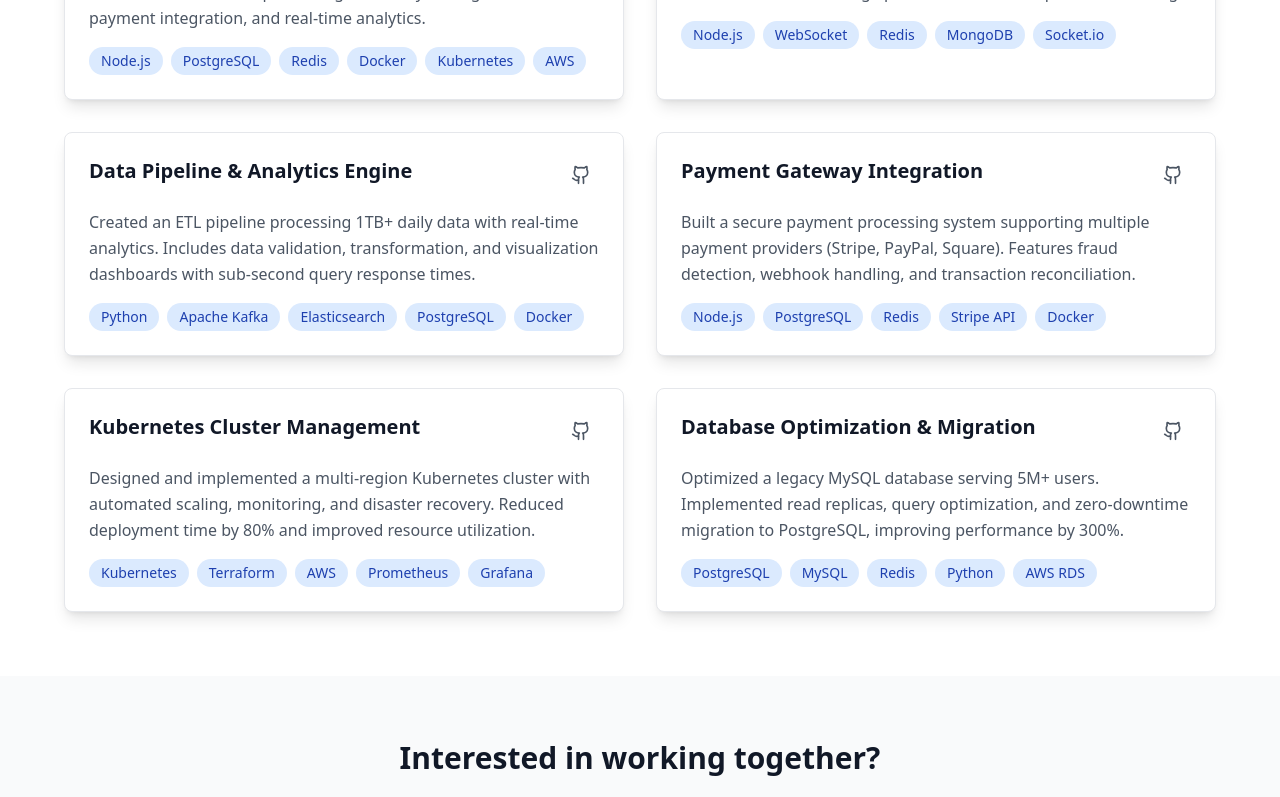
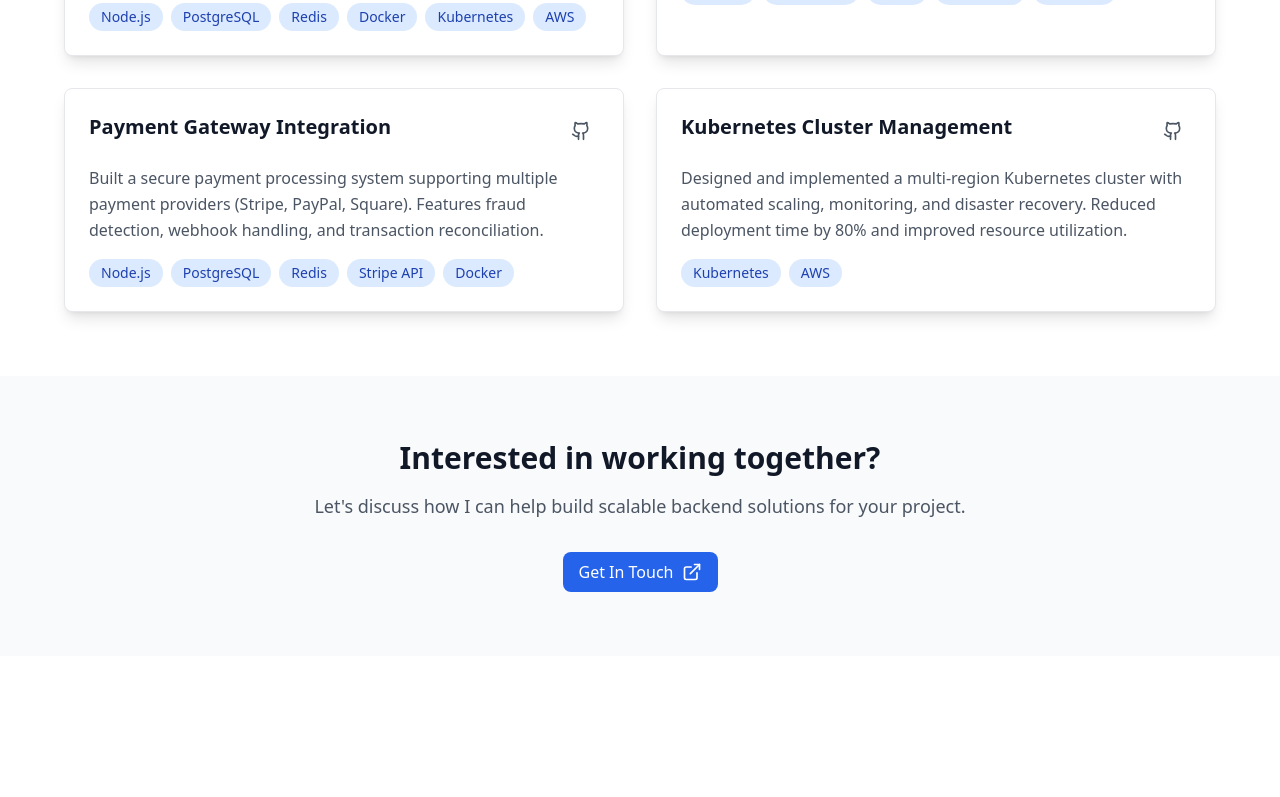
Before and after one commit to sarangspadalkar/sarangspadalkar.github.io, a React (Vite) app: page /projects in a window 1280 px wide. Shown: the part 760-1557 px from the top of the page. After the commit the page ends 1416 px from the top, so only its background shows below. Built offline with nearby package versions, Linux system fonts and the light colour scheme.

Commit message:
make projects section more realistic

```diff
--- a/src/pages/Projects.tsx
+++ b/src/pages/Projects.tsx
@@ -1,6 +1,6 @@
-import {motion} from 'framer-motion';
-import {ExternalLink, Filter, Github} from 'lucide-react';
-import {useState} from 'react';
+import { motion } from 'framer-motion';
+import { ExternalLink, Filter, Github } from 'lucide-react';
+import { useState } from 'react';
 
 interface Project {
     id: number;
@@ -54,21 +54,6 @@ const Projects = () => {
         },
         {
             id: 3,
-            title: 'Data Pipeline & Analytics Engine',
-            description:
-                'Created an ETL pipeline processing 1TB+ daily data with real-time analytics. Includes data validation, transformation, and visualization dashboards with sub-second query response times.',
-            technologies: [
-                'Python',
-                'Apache Kafka',
-                'Elasticsearch',
-                'PostgreSQL',
-                'Docker',
-            ],
-            githubUrl: 'https://github.com/sarangspadalkar/data-pipeline',
-            category: 'backend',
-        },
-        {
-            id: 4,
             title: 'Payment Gateway Integration',
             description:
                 'Built a secure payment processing system supporting multiple payment providers (Stripe, PayPal, Square). Features fraud detection, webhook handling, and transaction reconciliation.',
@@ -89,28 +74,10 @@ const Projects = () => {
                 'Designed and implemented a multi-region Kubernetes cluster with automated scaling, monitoring, and disaster recovery. Reduced deployment time by 80% and improved resource utilization.',
             technologies: [
                 'Kubernetes',
-                'Terraform',
                 'AWS',
-                'Prometheus',
-                'Grafana',
             ],
             githubUrl: 'https://github.com/sarangspadalkar/k8s-cluster',
             category: 'infrastructure',
-        },
-        {
-            id: 6,
-            title: 'Database Optimization & Migration',
-            description:
-                'Optimized a legacy MySQL database serving 5M+ users. Implemented read replicas, query optimization, and zero-downtime migration to PostgreSQL, improving performance by 300%.',
-            technologies: [
-                'PostgreSQL',
-                'MySQL',
-                'Redis',
-                'Python',
-                'AWS RDS',
-            ],
-            githubUrl: 'https://github.com/sarangspadalkar/db-migration',
-            category: 'database',
         },
     ];
 
@@ -128,12 +95,12 @@ const Projects = () => {
             );
 
     const filterOptions = [
-        {value: 'all', label: 'All Projects'},
-        {value: 'backend', label: 'Backend Systems'},
-        {value: 'api', label: 'APIs'},
-        {value: 'infrastructure', label: 'Infrastructure'},
-        {value: 'database', label: 'Database'},
-        ...allTechnologies.map((tech) => ({value: tech, label: tech})),
+        { value: 'all', label: 'All Projects' },
+        { value: 'backend', label: 'Backend Systems' },
+        { value: 'api', label: 'APIs' },
+        { value: 'infrastructure', label: 'Infrastructure' },
+        { value: 'database', label: 'Database' },
+        ...allTechnologies.map((tech) => ({ value: tech, label: tech })),
     ];
 
     return (
@@ -142,9 +109,9 @@ const Projects = () => {
             <section className="section-padding bg-gradient-to-br from-primary-50 to-blue-50 dark:from-gray-900 dark:to-gray-800">
                 <div className="max-w-4xl mx-auto text-center">
                     <motion.div
-                        initial={{opacity: 0, y: 20}}
-                        animate={{opacity: 1, y: 0}}
-                        transition={{duration: 0.6}}
+                        initial={{ opacity: 0, y: 20 }}
+                        animate={{ opacity: 1, y: 0 }}
+                        transition={{ duration: 0.6 }}
                     >
                         <h1 className="text-4xl md:text-5xl font-bold text-gray-900 dark:text-white mb-6">
                             My Projects
@@ -160,10 +127,10 @@ const Projects = () => {
             <section className="section-padding bg-white dark:bg-gray-900 border-b border-gray-200 dark:border-gray-700">
                 <div className="max-w-6xl mx-auto">
                     <motion.div
-                        initial={{opacity: 0, y: 20}}
-                        whileInView={{opacity: 1, y: 0}}
-                        transition={{duration: 0.6}}
-                        viewport={{once: true}}
+                        initial={{ opacity: 0, y: 20 }}
+                        whileInView={{ opacity: 1, y: 0 }}
+                        transition={{ duration: 0.6 }}
+                        viewport={{ once: true }}
                         className="flex flex-col sm:flex-row items-center justify-between gap-4"
                     >
                         <div className="flex items-center gap-2">
@@ -177,8 +144,7 @@ const Projects = () => {
                                 <button
                                     key={option.value}
                                     onClick={() => setSelectedFilter(option.value)}
-                                    className={`px-4 py-2 rounded-lg text-sm font-medium transition-colors duration-200 ${
-                                        selectedFilter === option.value
+                                    className={`px-4 py-2 rounded-lg text-sm font-medium transition-colors duration-200 ${selectedFilter === option.value
                                         ? 'bg-primary-600 text-white'
                                         : 'bg-gray-200 dark:bg-gray-700 text-gray-700 dark:text-gray-300 hover:bg-gray-300 dark:hover:bg-gray-600'
                                         }`}
@@ -198,10 +164,10 @@ const Projects = () => {
                         {filteredProjects.map((project, index) => (
                             <motion.div
                                 key={project.id}
-                                initial={{opacity: 0, y: 20}}
-                                whileInView={{opacity: 1, y: 0}}
-                                transition={{duration: 0.6, delay: index * 0.1}}
-                                viewport={{once: true}}
+                                initial={{ opacity: 0, y: 20 }}
+                                whileInView={{ opacity: 1, y: 0 }}
+                                transition={{ duration: 0.6, delay: index * 0.1 }}
+                                viewport={{ once: true }}
                                 className="card p-6 hover:shadow-xl transition-all duration-300 hover:-translate-y-1"
                             >
                                 <div className="flex justify-between items-start mb-4">
@@ -254,8 +220,8 @@ const Projects = () => {
 
                     {filteredProjects.length === 0 && (
                         <motion.div
-                            initial={{opacity: 0}}
-                            animate={{opacity: 1}}
+                            initial={{ opacity: 0 }}
+                            animate={{ opacity: 1 }}
                             className="text-center py-16"
                         >
                             <p className="text-lg text-gray-600 dark:text-gray-300">
@@ -271,10 +237,10 @@ const Projects = () => {
             <section className="section-padding bg-gray-50 dark:bg-gray-800">
                 <div className="max-w-4xl mx-auto text-center">
                     <motion.div
-                        initial={{opacity: 0, y: 20}}
-                        whileInView={{opacity: 1, y: 0}}
-                        transition={{duration: 0.6}}
-                        viewport={{once: true}}
+                        initial={{ opacity: 0, y: 20 }}
+                        whileInView={{ opacity: 1, y: 0 }}
+                        transition={{ duration: 0.6 }}
+                        viewport={{ once: true }}
                     >
                         <h2 className="text-3xl font-bold text-gray-900 dark:text-white mb-4">
                             Interested in working together?
```
Lines whose indentation alone changed are shown as unchanged.
